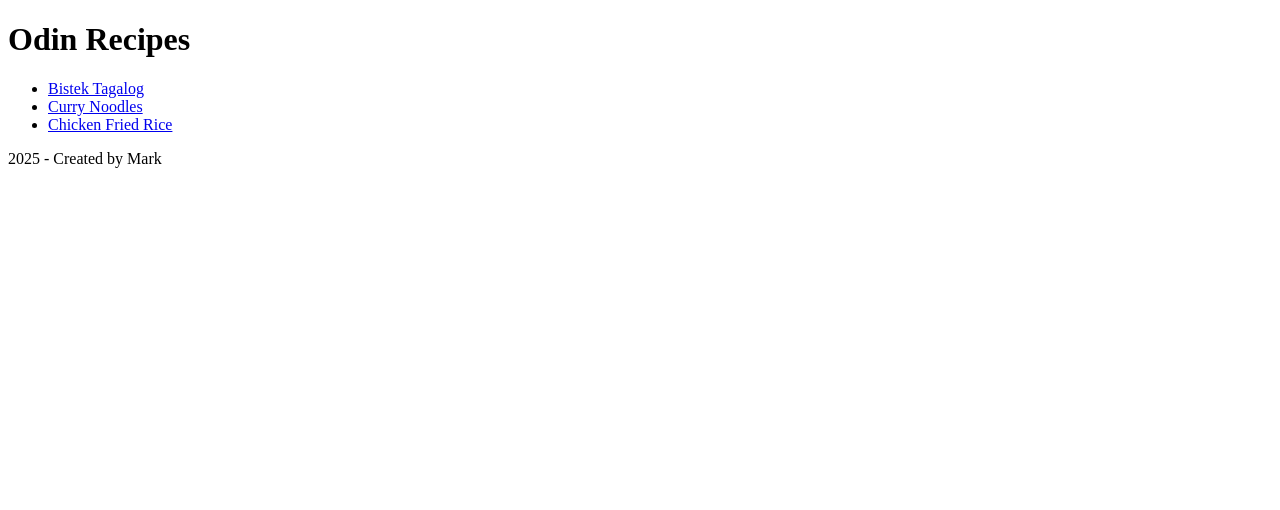
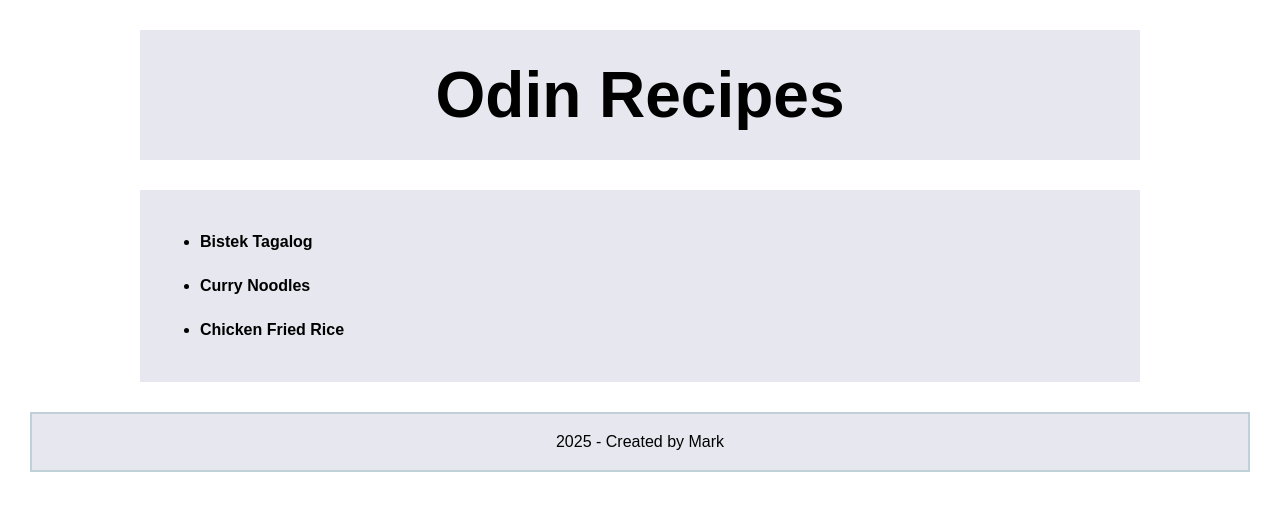
Before and after one commit to Praydchicken/odin-recipes, a plain HTML site: page index.html in a window 1280 px wide. Drawn offline with Linux system fonts and the light colour scheme.

Commit message:
style(home): update home page

```diff
--- a/index.html
+++ b/index.html
@@ -3,13 +3,17 @@
     <head>
       <meta charset="UTF-8">
       <title>Odin Recipes</title>
+      <link rel="stylesheet" href="./styles/main.css">
     </head>
     <body>
       <header>
+        <div class="wrapper">
           <h1>Odin Recipes</h1>
+        </div>
       </header>
 
       <main>
+        <div class="wrapper">
           <section>
             <ul>
               <li><a href="./recipes/bistek-tagalog.html">Bistek Tagalog</a></li>
@@ -17,6 +21,7 @@
               <li><a href="./recipes/fried-rice.html">Chicken Fried Rice</a></li>
             </ul>
           </section>
+        </div>
       </main>
 
       <footer>
```
Lines whose indentation alone changed are shown as unchanged.
